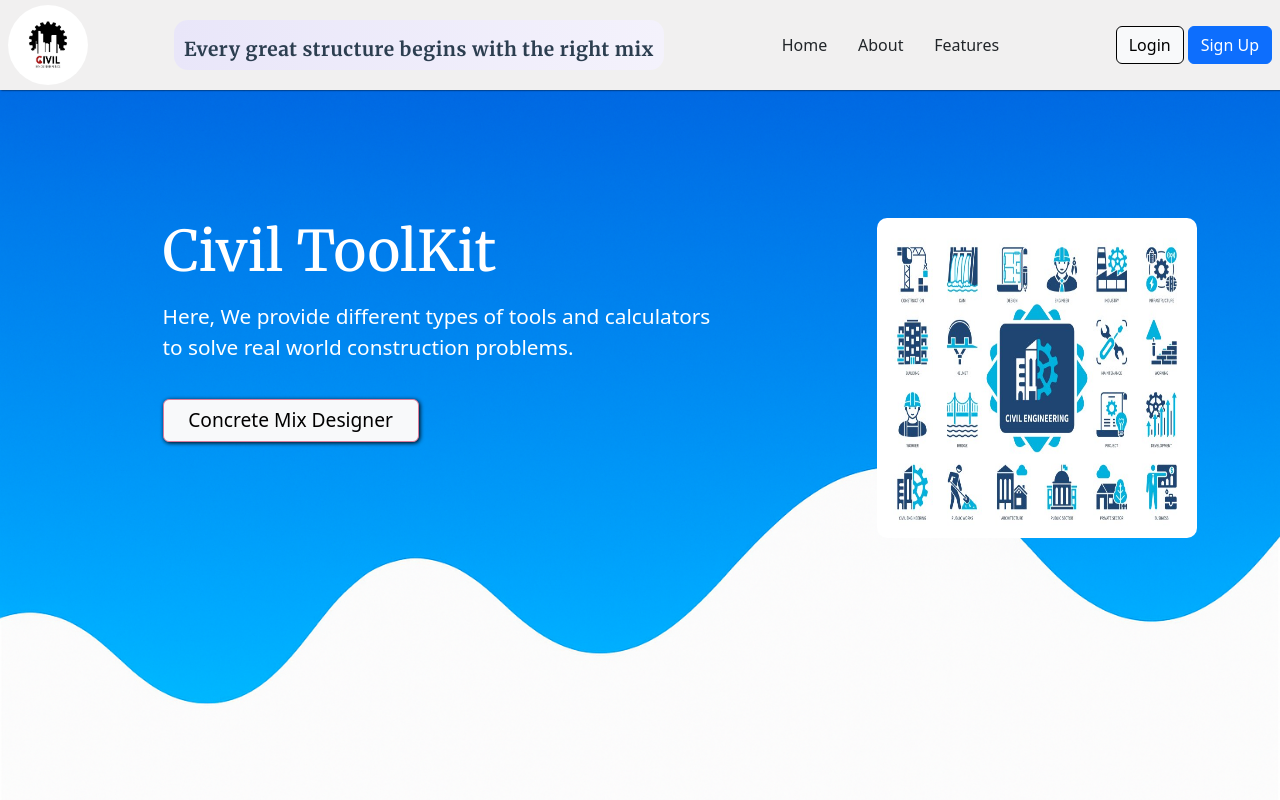
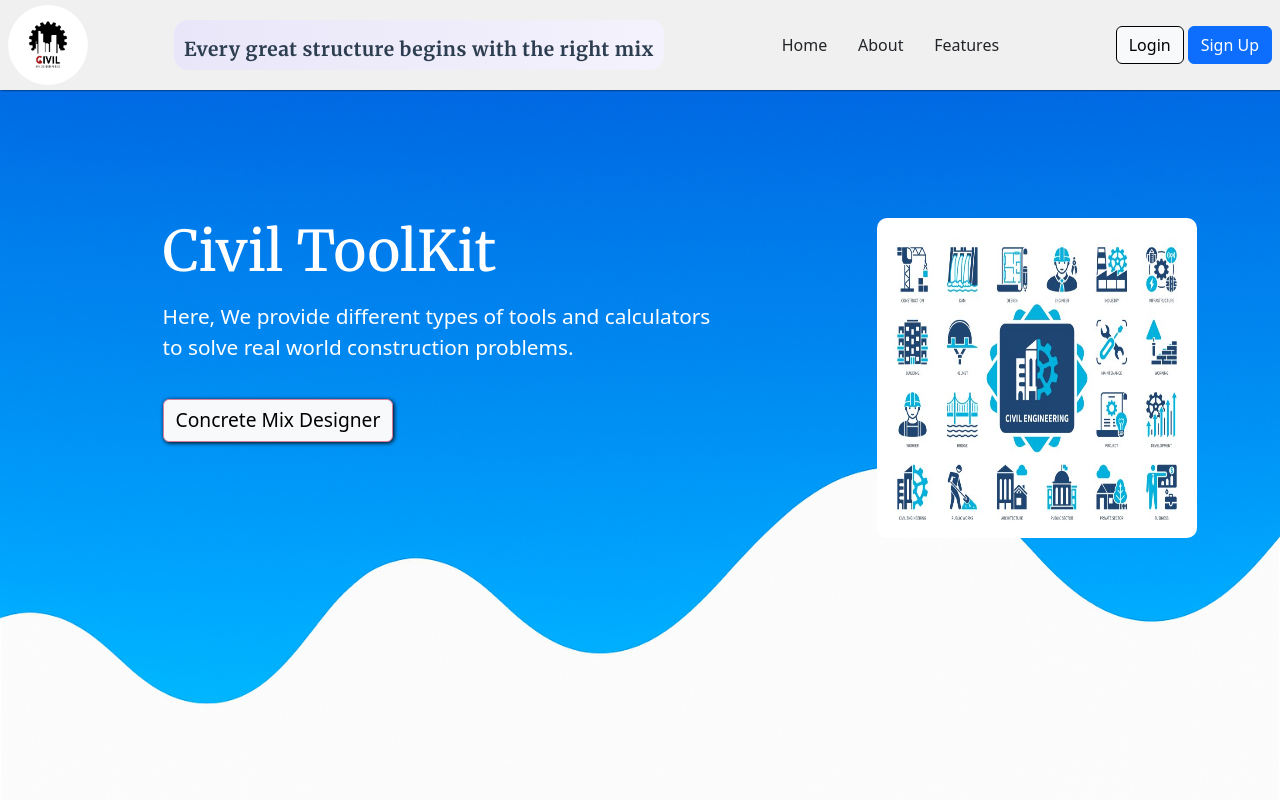
Before and after one commit to UtkarshBajpai-1929/mix-designer, a React (Vite) app: page / in a window 1280 px wide. Shown: the top 800 px of the page. Built offline with nearby package versions, Linux system fonts and the light colour scheme.

Commit message:
button fixed

```diff
--- a/src/index.css
+++ b/src/index.css
@@ -100,7 +100,7 @@ cursor: pointer;
   margin-bottom: 2rem;
 }
 #hero-btn{
-  width: 20vw;
+  min-width:fit-content;
   height: auto;
   font-size: larger;
   margin-top: 1em;
```
